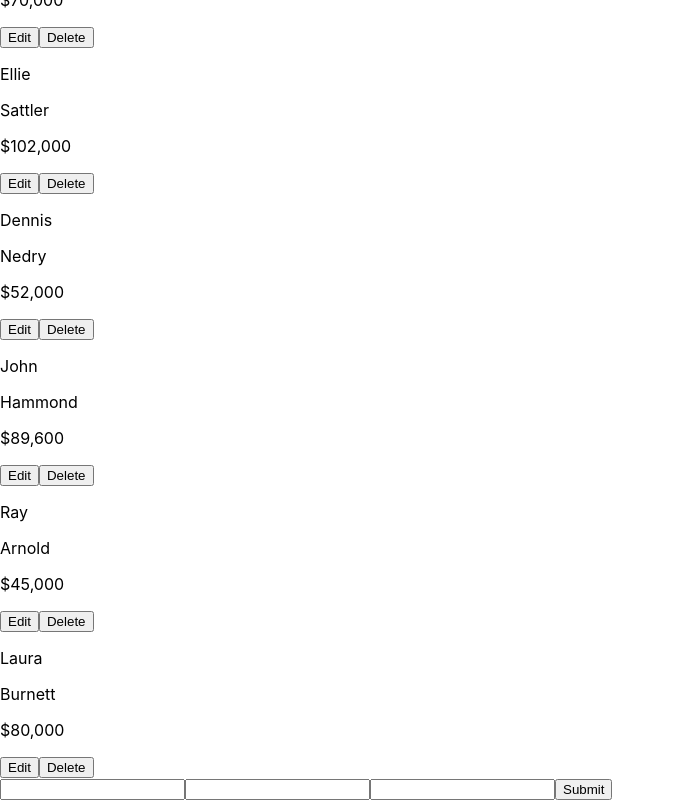
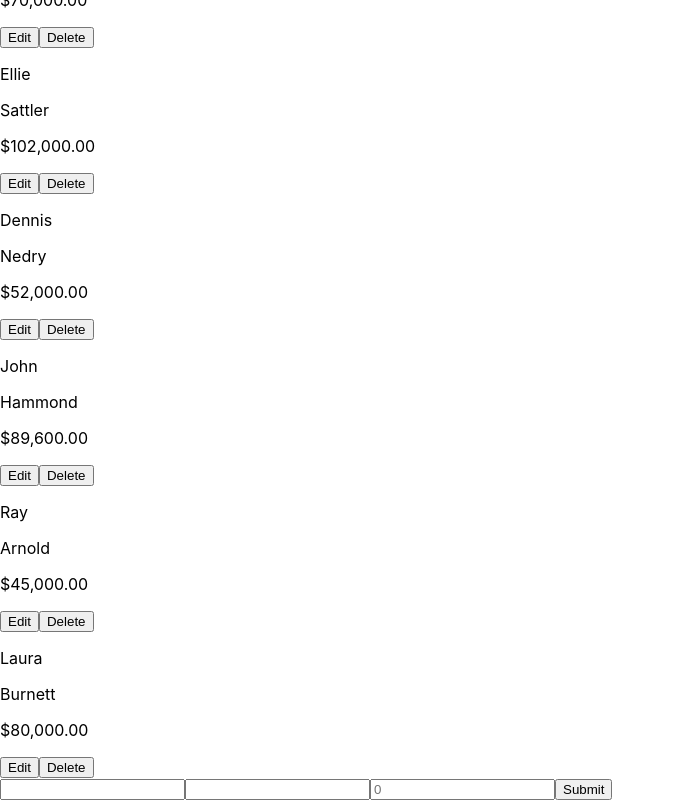
Before and after one commit to luye713/employee-table, a React (Create React App) app: page / in a window 1280 px wide. Both pictures are taken after a click on the button "Add Employee". Shown: the part 340-1140 px from the top of the page, without its empty margins (0-675 px from the left). Built offline with nearby package versions, Linux system fonts and the light colour scheme.

Commit message:
polish form logic and improve user experience

```diff
--- a/src/Components/AddEmployee/AddEmployee.jsx
+++ b/src/Components/AddEmployee/AddEmployee.jsx
@@ -5,14 +5,14 @@ export default function AddEmployee(props) {
   const [employee, setEmployee] = useState({
     firstName: "",
     lastName: "",
-    salary: "",
+    salary: 0,
   });
 
-  function submitForm(e) {
+  const submitForm = (e) => {
     e.preventDefault();
     props.handleAdd(employee);
     setIsAdding(false);
-  }
+  };
 
   return (
     <div>
@@ -25,6 +25,7 @@ export default function AddEmployee(props) {
             name="firstName"
             type="text"
             placeholder={employee.firstName}
+            required
           />
           <input
             onChange={(event) =>
@@ -33,19 +34,23 @@ export default function AddEmployee(props) {
             name="lastName"
             type="text"
             placeholder={employee.lastName}
+            required
           />
           <input
             onChange={(event) =>
               setEmployee({ ...employee, salary: event.target.value })
             }
             name="salary"
-            type="text"
+            type="number"
             placeholder={employee.salary}
+            required
           />
           <button type="submit">Submit</button>
         </form>
       ) : null}
-      <button onClick={() => setIsAdding(true)}>Add Employee</button>
+      <button onClick={() => setIsAdding(!isAdding)}>
+        {isAdding ? "Cancel" : "Add Employee"}
+      </button>
     </div>
   );
 }
--- a/src/Components/EmployeeList/EmployeeList.jsx
+++ b/src/Components/EmployeeList/EmployeeList.jsx
@@ -6,24 +6,24 @@ import employeeData from "../../mock-employees.json";
 export default function EmployeeList() {
   const [employees, setEmployees] = useState(employeeData.employees);
 
-  function deleteOne(index) {
+  const deleteOne = (index) => {
     let newArray = [...employees];
     console.log(index);
     newArray.splice(index, 1);
     console.log(newArray);
     setEmployees(newArray);
-  }
+  };
 
-  function handleEdit(employee, index) {
+  const handleEdit = (employee, index) => {
     let newArray = [...employees];
     newArray[index] = employee;
     setEmployees(newArray);
-  }
+  };
 
-  function handleAdd(employee) {
+  const handleAdd = (employee) => {
     let newArray = [...employees, employee];
     setEmployees(newArray);
-  }
+  };
 
   return (
     <div>
@@ -35,7 +35,7 @@ export default function EmployeeList() {
           handleEdit={handleEdit}
         />
       ))}
-      <AddEmployee handleAdd={handleAdd}/>
+      <AddEmployee handleAdd={handleAdd} />
     </div>
   );
 }
--- a/src/Components/EmployeeListItem/EmployeeListItem.jsx
+++ b/src/Components/EmployeeListItem/EmployeeListItem.jsx
@@ -5,14 +5,14 @@ export default function EmployeeListItem(props) {
   const [employee, setEmployee] = useState({
     firstName: "",
     lastName: "",
-    salary: "",
+    salary: 0,
   });
 
-  function submitForm(e) {
+  const submitForm = (e) => {
     e.preventDefault();
     props.handleEdit(employee, props.index);
     setIsEditing(false);
-  }
+  };
 
   useEffect(() => {
     setEmployee({
@@ -33,7 +33,8 @@ export default function EmployeeListItem(props) {
             }
             name="firstName"
             type="text"
-            placeholder={employee.firstName}
+            value={employee.firstName}
+            required
           />
           <input
             onChange={(event) =>
@@ -41,15 +42,17 @@ export default function EmployeeListItem(props) {
             }
             name="lastName"
             type="text"
-            placeholder={employee.lastName}
+            value={employee.lastName}
+            required
           />
           <input
             onChange={(event) =>
               setEmployee({ ...employee, salary: event.target.value })
             }
             name="salary"
-            type="text"
-            placeholder={employee.salary}
+            type="number"
+            value={employee.salary}
+            required
           />
           <button type="submit">Submit</button>
         </form>
@@ -57,10 +60,18 @@ export default function EmployeeListItem(props) {
         <div>
           <p>{employee.firstName}</p>
           <p>{employee.lastName}</p>
-          <p>${employee.salary.toLocaleString()}</p>
+          <p>
+            {Intl.NumberFormat("en-US", {
+              style: "currency",
+              currency: "USD",
+            }).format(employee.salary)}
+          </p>
         </div>
       )}
-      <button onClick={() => setIsEditing(!isEditing)}>Edit</button>
+      <button onClick={() => setIsEditing(!isEditing)}>
+        {" "}
+        {isEditing ? "Cancel" : "Edit"}
+      </button>
       <button onClick={() => props.deleteOne(props.index)}>Delete</button>
     </div>
   );
```
Also changed, not shown: src/App.js (+5 -5 lines).
